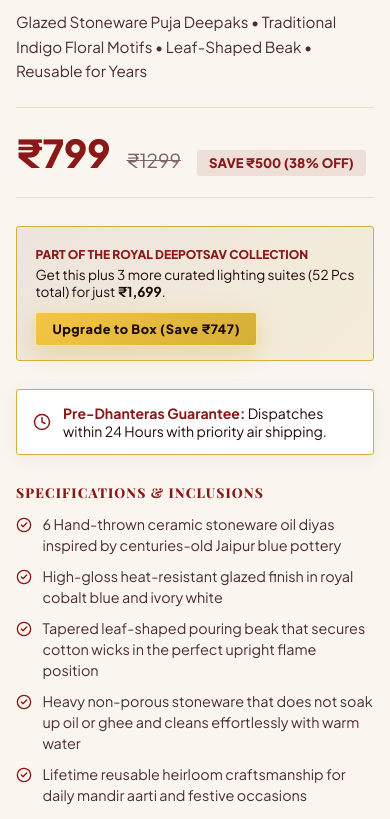
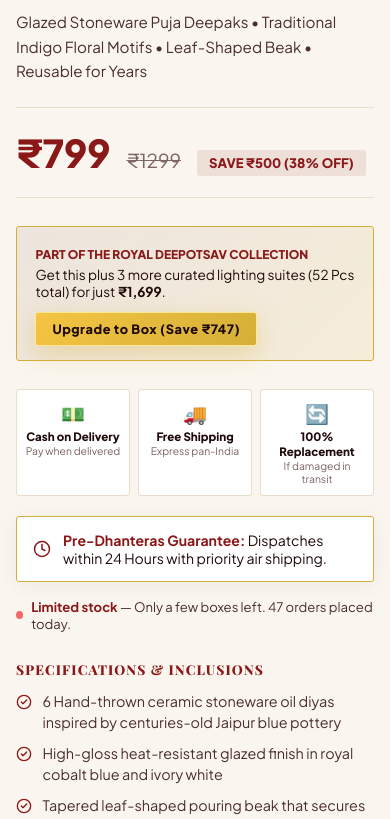
Before and after one commit to diwali0923-hash/tejasya-store, a Next.js app: page /product/handcrafted-jaipur-blue-pottery-ceramic-oil-diyas-set-of-6 in a window 390 px wide. Shown: the part 1105-1924 px from the top of the page. Built offline with nearby package versions, Linux system fonts and the light colour scheme; no server answers.

Commit message:
fix: add COD/shipping/replacement trust badges, urgency counter, pulse animation to product page
Also updated sticky mobile CTA to prominently show COD availability

```diff
--- a/src/app/globals.css
+++ b/src/app/globals.css
@@ -308,6 +308,11 @@ p, span, div, input, button, select {
 }
 
 /* Animations */
+@keyframes pulse {
+  0%, 100% { opacity: 1; }
+  50% { opacity: 0.3; }
+}
+
 @keyframes slideInLeft {
   from {
     transform: translateX(-100%);
--- a/src/app/product/[slug]/page.tsx
+++ b/src/app/product/[slug]/page.tsx
@@ -317,6 +317,32 @@ export default function ProductDetailPage() {
               </div>
             )}
 
+            {/* Trust Strip: COD + Free Shipping + Replacement */}
+            <div style={{
+              display: 'grid',
+              gridTemplateColumns: '1fr 1fr 1fr',
+              gap: '0.5rem',
+              marginBottom: '1.25rem'
+            }}>
+              {[
+                { icon: '💵', label: 'Cash on Delivery', sub: 'Pay when delivered' },
+                { icon: '🚚', label: 'Free Shipping', sub: 'Express pan-India' },
+                { icon: '🔄', label: '100% Replacement', sub: 'If damaged in transit' }
+              ].map((item) => (
+                <div key={item.label} style={{
+                  background: 'var(--bg-surface)',
+                  border: '1px solid var(--border-subtle)',
+                  borderRadius: 'var(--radius-xs)',
+                  padding: '0.65rem 0.5rem',
+                  textAlign: 'center'
+                }}>
+                  <div style={{ fontSize: '1.2rem', marginBottom: '0.2rem' }}>{item.icon}</div>
+                  <div style={{ fontSize: '0.72rem', fontWeight: 800, color: 'var(--text-dark)' }}>{item.label}</div>
+                  <div style={{ fontSize: '0.65rem', color: 'var(--text-muted)' }}>{item.sub}</div>
+                </div>
+              ))}
+            </div>
+
             {/* Dispatch Banner */}
             <div style={{
               display: 'flex',
@@ -326,7 +352,7 @@ export default function ProductDetailPage() {
               border: '1.5px solid var(--gold-radiant)',
               borderRadius: 'var(--radius-xs)',
               padding: '0.85rem 1rem',
-              marginBottom: '1.75rem',
+              marginBottom: '1rem',
               fontSize: '0.88rem',
               color: 'var(--text-dark)',
               boxShadow: 'var(--shadow-subtle)'
@@ -335,6 +361,28 @@ export default function ProductDetailPage() {
               <div>
                 <strong style={{ color: 'var(--crimson-royal)' }}>Pre-Dhanteras Guarantee:</strong> {product.packageDetails.dispatchTime}
               </div>
+            </div>
+
+            {/* Urgency: Stock / Orders */}
+            <div style={{
+              display: 'flex',
+              alignItems: 'center',
+              gap: '0.5rem',
+              marginBottom: '1.75rem',
+              fontSize: '0.82rem',
+              color: 'var(--text-body)'
+            }}>
+              <span style={{
+                display: 'inline-block',
+                width: '8px',
+                height: '8px',
+                borderRadius: '50%',
+                background: '#EF4444',
+                animation: 'pulse 2s infinite'
+              }} />
+              <span>
+                <strong style={{ color: 'var(--crimson-royal)' }}>Limited stock</strong> — Only a few boxes left. 47 orders placed today.
+              </span>
             </div>
 
             {/* Specifications / Highlights */}
@@ -510,8 +558,8 @@ export default function ProductDetailPage() {
       {/* Sticky Mobile Buy Bar */}
       <div className="sticky-mobile-cta">
         <div style={{ flexShrink: 0 }}>
-          <span style={{ fontSize: '0.72rem', color: 'var(--crimson-royal)', display: 'block', fontWeight: 800 }}>
-            SAVE {product.discountPercentage}% TODAY
+          <span style={{ fontSize: '0.68rem', color: 'var(--crimson-royal)', display: 'block', fontWeight: 800 }}>
+            COD Available • SAVE {product.discountPercentage}%
           </span>
           <span style={{ fontSize: '1.25rem', fontWeight: 800, color: 'var(--text-dark)' }}>
             ₹{product.price * quantity}
```
